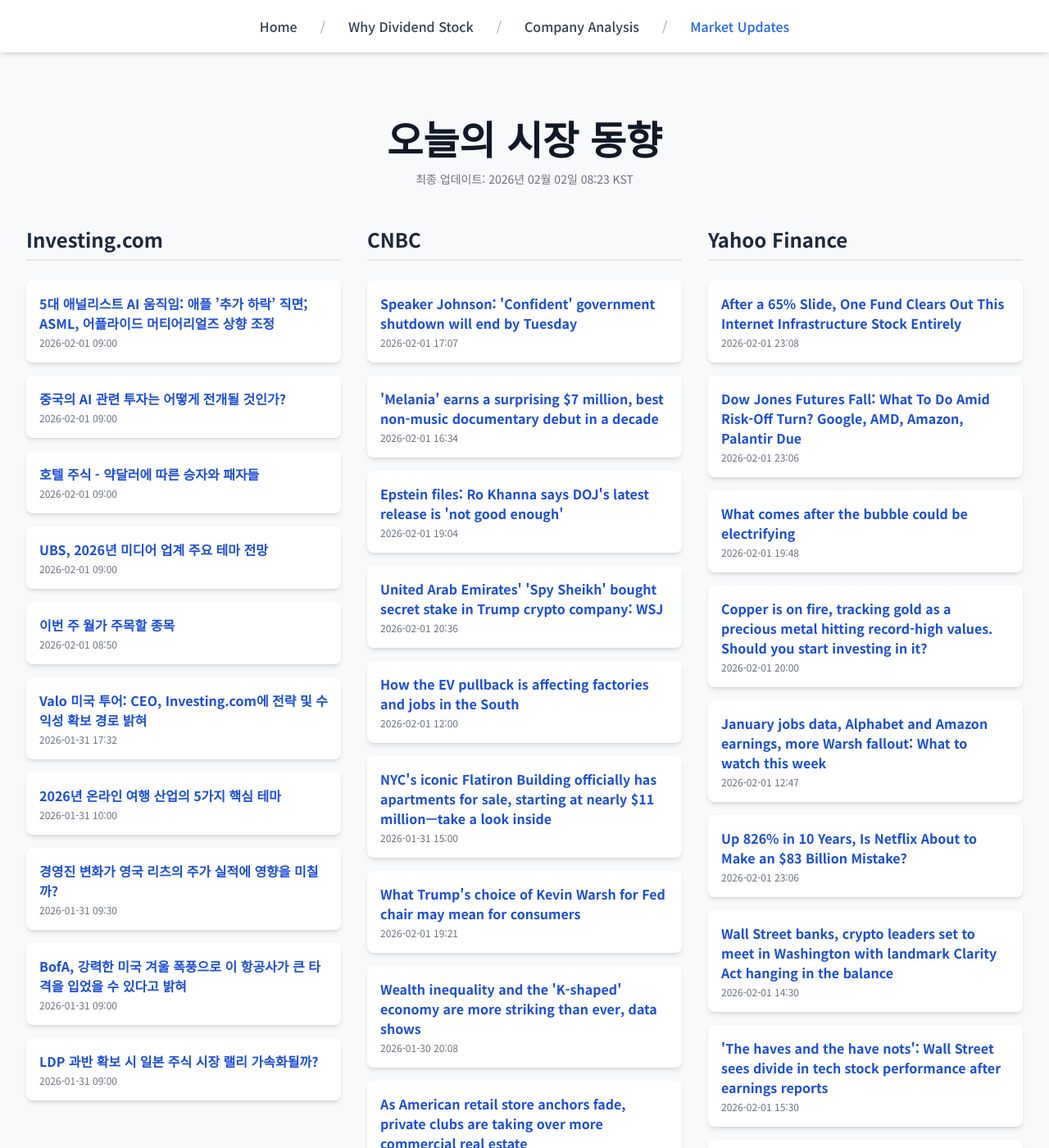
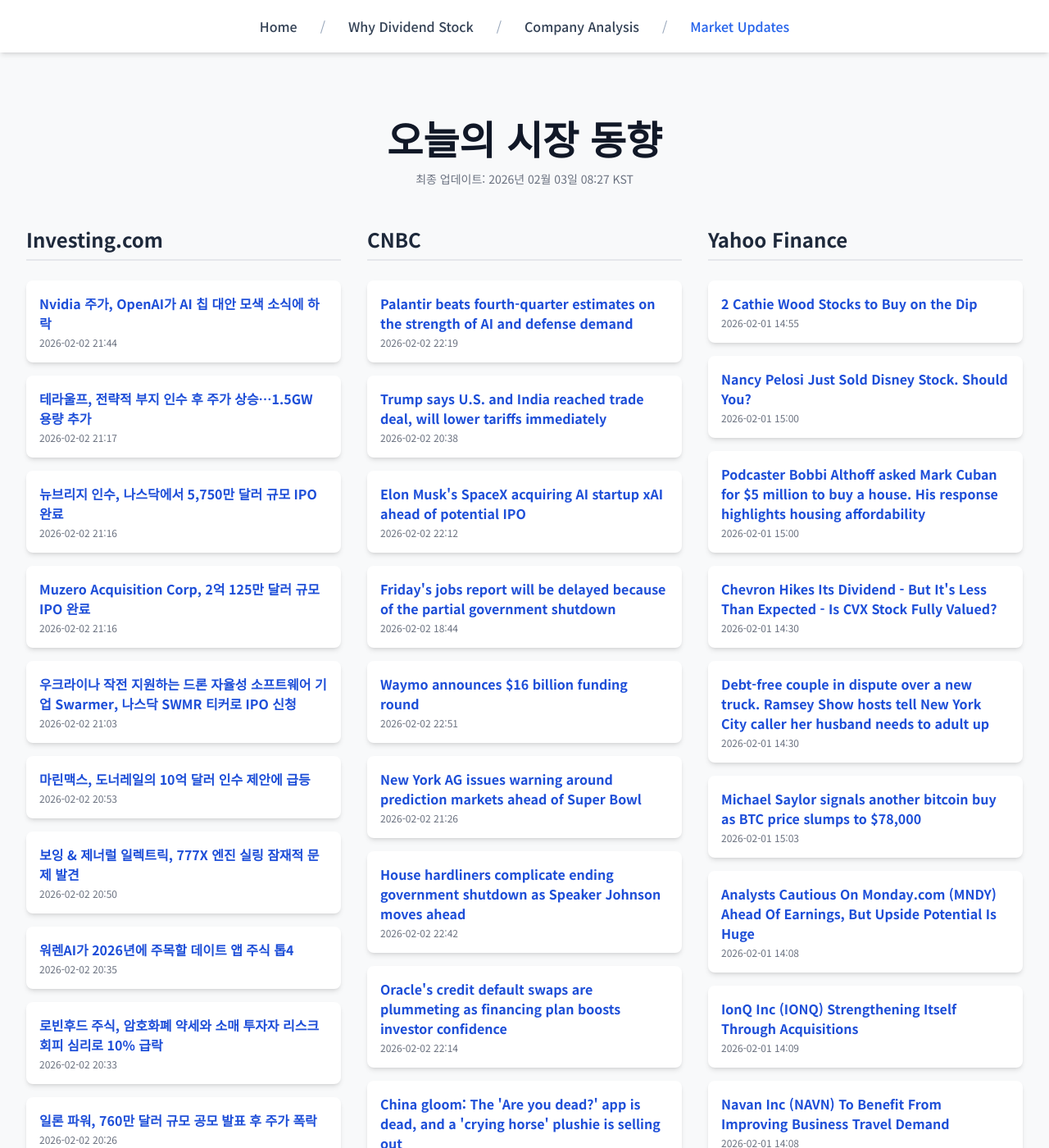
Before and after one commit to Kay-Hwang/my-company-analysis, a Jekyll site: the page built from market-updates.html, in a window 1280 px wide and 1400 px high. Shown: the whole window at 82% size. Built offline with Jekyll 4.4.1, drawn with Linux system fonts in a browser that asks for light colours; nearby versions of some CDN libraries; a script that is not in the unit is left out; some of the changed text lies outside the part shown.

Commit message:
Update daily data

```diff
--- a/_data/latest_data.json
+++ b/_data/latest_data.json
@@ -1,190 +1,190 @@
 {
-  "lastUpdated": "2026년 02월 02일 08:23 KST",
+  "lastUpdated": "2026년 02월 03일 08:27 KST",
   "news": {
     "investing": [
       {
-        "title": "5대 애널리스트 AI 움직임: 애플 ’추가 하락’ 직면; ASML, 어플라이드 머티어리얼즈 상향 조정",
-        "link": "https://kr.investing.com/news/stock-market-news/article-1806777",
-        "pubDate": "2026-02-01 09:00:06",
-        "summary": "5대 애널리스트 AI 움직임: 애플 ’추가 하락’ 직면; ASML, 어플라이드 머티어리얼즈 상향 조정"
+        "title": "Nvidia 주가, OpenAI가 AI 칩 대안 모색 소식에 하락",
+        "link": "https://kr.investing.com/news/stock-market-news/article-1808529",
+        "pubDate": "2026-02-02 21:44:23",
+        "summary": "Nvidia 주가, OpenAI가 AI 칩 대안 모색 소식에 하락"
       },
       {
-        "title": "중국의 AI 관련 투자는 어떻게 전개될 것인가?",
-        "link": "https://kr.investing.com/news/stock-market-news/article-1806775",
-        "pubDate": "2026-02-01 09:00:05",
-        "summary": "중국의 AI 관련 투자는 어떻게 전개될 것인가?"
+        "title": "테라울프, 전략적 부지 인수 후 주가 상승…1.5GW 용량 추가",
+        "link": "https://kr.investing.com/news/stock-market-news/article-93CH-1808445",
+        "pubDate": "2026-02-02 21:17:07",
+        "summary": "테라울프, 전략적 부지 인수 후 주가 상승…1.5GW 용량 추가"
       },
       {
-        "title": "호텔 주식 - 약달러에 따른 승자와 패자들",
-        "link": "https://kr.investing.com/news/stock-market-news/article-1806773",
-        "pubDate": "2026-02-01 09:00:04",
-        "summary": "호텔 주식 - 약달러에 따른 승자와 패자들"
+        "title": "뉴브리지 인수, 나스닥에서 5,750만 달러 규모 IPO 완료",
+        "link": "https://kr.investing.com/news/stock-market-news/article-432SI-1808450",
+        "pubDate": "2026-02-02 21:16:38",
+        "summary": "뉴브리지 인수, 나스닥에서 5,750만 달러 규모 IPO 완료"
       },
       {
-        "title": "UBS, 2026년 미디어 업계 주요 테마 전망",
-        "link": "https://kr.investing.com/news/stock-market-news/article-1806774",
-        "pubDate": "2026-02-01 09:00:03",
-        "summary": "UBS, 2026년 미디어 업계 주요 테마 전망"
+        "title": "Muzero Acquisition Corp, 2억 125만 달러 규모 IPO 완료",
+        "link": "https://kr.investing.com/news/stock-market-news/article-432SI-1808444",
+        "pubDate": "2026-02-02 21:16:16",
+        "summary": "Muzero Acquisition Corp, 2억 125만 달러 규모 IPO 완료"
       },
       {
-        "title": "이번 주 월가 주목할 종목",
-        "link": "https://kr.investing.com/news/stock-market-news/article-1806771",
-        "pubDate": "2026-02-01 08:50:54",
-        "summary": "이번 주 월가 주목할 종목"
+        "title": "우크라이나 작전 지원하는 드론 자율성 소프트웨어 기업 Swarmer, 나스닥 SWMR 티커로 IPO 신청",
+        "link": "https://kr.investing.com/news/stock-market-news/article-432SI-1808405",
+        "pubDate": "2026-02-02 21:03:04",
+        "summary": "우크라이나 작전 지원하는 드론 자율성 소프트웨어 기업 Swarmer, 나스닥 SWMR 티커로 IPO 신청"
       },
       {
-        "title": "Valo 미국 투어: CEO, Investing.com에 전략 및 수익성 확보 경로 밝혀",
-        "link": "https://kr.investing.com/news/stock-market-news/article-1806734",
-        "pubDate": "2026-01-31 17:32:38",
-        "summary": "Valo 미국 투어: CEO, Investing.com에 전략 및 수익성 확보 경로 밝혀"
+        "title": "마린맥스, 도너레일의 10억 달러 인수 제안에 급등",
+        "link": "https://kr.investing.com/news/stock-market-news/article-93CH-1808396",
+        "pubDate": "2026-02-02 20:53:39",
+        "summary": "마린맥스, 도너레일의 10억 달러 인수 제안에 급등"
       },
       {
-        "title": "2026년 온라인 여행 산업의 5가지 핵심 테마",
-        "link": "https://kr.investing.com/news/stock-market-news/article-1806721",
-        "pubDate": "2026-01-31 10:00:03",
-        "summary": "2026년 온라인 여행 산업의 5가지 핵심 테마"
+        "title": "보잉 & 제너럴 일렉트릭, 777X 엔진 실링 잠재적 문제 발견",
+        "link": "https://kr.investing.com/news/stock-market-news/article-93CH-1808394",
+        "pubDate": "2026-02-02 20:50:41",
+        "summary": "보잉 & 제너럴 일렉트릭, 777X 엔진 실링 잠재적 문제 발견"
       },
       {
-        "title": "경영진 변화가 영국 리츠의 주가 실적에 영향을 미칠까?",
-        "link": "https://kr.investing.com/news/stock-market-news/article-1806720",
-        "pubDate": "2026-01-31 09:30:02",
-        "summary": "경영진 변화가 영국 리츠의 주가 실적에 영향을 미칠까?"
+        "title": "워렌AI가 2026년에 주목할 데이트 앱 주식 톱4",
+        "link": "https://kr.investing.com/news/stock-market-news/article-93CH-1808384",
+        "pubDate": "2026-02-02 20:35:27",
+        "summary": "워렌AI가 2026년에 주목할 데이트 앱 주식 톱4"
       },
       {
-        "title": "BofA, 강력한 미국 겨울 폭풍으로 이 항공사가 큰 타격을 입었을 수 있다고 밝혀",
-        "link": "https://kr.investing.com/news/stock-market-news/article-1806718",
-        "pubDate": "2026-01-31 09:00:04",
-        "summary": "BofA, 강력한 미국 겨울 폭풍으로 이 항공사가 큰 타격을 입었을 수 있다고 밝혀"
+        "title": "로빈후드 주식, 암호화폐 약세와 소매 투자자 리스크 회피 심리로 10% 급락",
+        "link": "https://kr.investing.com/news/stock-market-news/article-1808385",
+        "pubDate": "2026-02-02 20:33:43",
+        "summary": "로빈후드 주식, 암호화폐 약세와 소매 투자자 리스크 회피 심리로 10% 급락"
       },
       {
-        "title": "LDP 과반 확보 시 일본 주식 시장 랠리 가속화될까?",
-        "link": "https://kr.investing.com/news/stock-market-news/article-1806717",
-        "pubDate": "2026-01-31 09:00:02",
-        "summary": "LDP 과반 확보 시 일본 주식 시장 랠리 가속화될까?"
+        "title": "일론 파워, 760만 달러 규모 공모 발표 후 주가 폭락",
+        "link": "https://kr.investing.com/news/stock-market-news/article-93CH-1808376",
+        "pubDate": "2026-02-02 20:26:11",
+        "summary": "일론 파워, 760만 달러 규모 공모 발표 후 주가 폭락"
       }
     ],
     "cnbc": [
       {
-        "title": "Speaker Johnson: 'Confident' government shutdown will end by Tuesday",
-        "link": "https://www.cnbc.com/2026/02/01/government-shutdown-mike-johnson.html",
-        "pubDate": "Sun, 01 Feb 2026 17:07:06 GMT",
-        "summary": "The government shut down on Saturday after Senate Democrats demanded changes to a spending package following the killings of U.S. citizens in Minnesota."
+        "title": "Palantir beats fourth-quarter estimates on the strength of AI and defense demand",
+        "link": "https://www.cnbc.com/2026/02/02/palantir-pltr-q4-2025-earnings.html",
+        "pubDate": "Mon, 02 Feb 2026 22:19:37 GMT",
+        "summary": "Palantir topped Wall Street's fourth-quarter estimates as more businesses and the U.S. government race to buy its artificial intelligence tools."
       },
       {
-        "title": "'Melania' earns a surprising $7 million, best non-music documentary debut in a decade",
-        "link": "https://www.cnbc.com/2026/02/01/melania-documentary-posts-7-million-domestic-opening.html",
-        "pubDate": "Sun, 01 Feb 2026 16:34:11 GMT",
-        "summary": "Amazon reportedly paid an estimated $40 million to acquire 'Melania' and spent an additional $35 million on marketing."
+        "title": "Trump says U.S. and India reached trade deal, will lower tariffs immediately",
+        "link": "https://www.cnbc.com/2026/02/02/trump-india-trade-deal-tariffs.html",
+        "pubDate": "Mon, 02 Feb 2026 20:38:14 GMT",
+        "summary": "The U.S. and India have reached a trade deal to lower tariffs, President Donald Trump announced."
       },
       {
-        "title": "Epstein files: Ro Khanna says DOJ's latest release is 'not good enough'",
-        "link": "https://www.cnbc.com/2026/02/01/epstein-files-ro-khanna-says-dojs-release-is-not-good-enough.html",
-        "pubDate": "Sun, 01 Feb 2026 19:04:50 GMT",
-        "summary": "The congressional Democrat said that Friday's Epstein disclosure was \"significant,\" but it is only about half of the files that have been collected."
+        "title": "Elon Musk's SpaceX acquiring AI startup xAI ahead of potential IPO",
+        "link": "https://www.cnbc.com/2026/02/02/elon-musk-spacex-xai-ipo.html",
+        "pubDate": "Mon, 02 Feb 2026 22:12:14 GMT",
+        "summary": "Musk is combining rocket maker SpaceX with his AI startup, the largest tie-up in his expansive business portfolio."
       },
       {
-        "title": "United Arab Emirates' 'Spy Sheikh' bought secret stake in Trump crypto company: WSJ",
-        "link": "https://www.cnbc.com/2026/02/01/spy-sheikh-stake-trump-crypto.html",
-        "pubDate": "Sun, 01 Feb 2026 20:36:33 GMT",
-        "summary": "“This is corruption, plain and simple,\" said Massachusetts Sen. Elizabeth Warren, the top Democrat on the Senate Banking Committee."
+        "title": "Friday's jobs report will be delayed because of the partial government shutdown",
+        "link": "https://www.cnbc.com/2026/02/02/fridays-jobs-report-will-be-delayed-because-of-the-partial-government-shutdown.html",
+        "pubDate": "Mon, 02 Feb 2026 18:44:43 GMT",
+        "summary": "Following last year's record shutdown, the BLS also was forced to delay a number of its releases."
       },
       {
-        "title": "How the EV pullback is affecting factories and jobs in the South",
-        "link": "https://www.cnbc.com/2026/02/01/ev-pullback-factories-jobs-south.html",
-        "pubDate": "Sun, 01 Feb 2026 12:00:01 GMT",
-        "summary": "Automakers, suppliers and battery makers were funneling hundreds of billions of dollars into EV-related manufacturing in the U.S. Now it's all in question."
+        "title": "Waymo announces $16 billion funding round",
+        "link": "https://www.cnbc.com/2026/02/02/waymo-announced-16-billion-fundraising-round.html",
+        "pubDate": "Mon, 02 Feb 2026 22:51:22 GMT",
+        "summary": "The Alphabet-owned company said it is now valued at $126 billion."
       },
       {
-        "title": "NYC's iconic Flatiron Building officially has apartments for sale, starting at nearly $11 million—take a look inside",
-        "link": "https://www.cnbc.com/2026/01/31/flatiron-building-apartments-for-sale.html",
-        "pubDate": "Sat, 31 Jan 2026 15:00:01 GMT",
-        "summary": "The Flatiron Building has gone from a commercial building to a residential one with 38 luxury condos."
+        "title": "New York AG issues warning around prediction markets ahead of Super Bowl",
+        "link": "https://www.cnbc.com/2026/02/02/new-york-ag-prediction-markets-super-bowl-warning.html",
+        "pubDate": "Mon, 02 Feb 2026 21:26:16 GMT",
+        "summary": "New York Attorney General Letitia James is cautioning all New Yorkers about placing trades on prediction markets ahead of the Super Bowl."
       },
       {
-        "title": "What Trump's choice of Kevin Warsh for Fed chair may mean for consumers",
-        "link": "https://www.cnbc.com/2026/01/30/trump-fed-chair-pick-kevin-warsh.html",
-        "pubDate": "Sun, 01 Feb 2026 19:21:15 GMT",
-        "summary": "Trump's choice for Fed chair could have far-reaching consequences for almost all consumer borrowing costs and savings rates."
+        "title": "House hardliners complicate ending government shutdown as Speaker Johnson moves ahead",
+        "link": "https://www.cnbc.com/2026/02/02/government-shutdown-house-mike-johnson.html",
+        "pubDate": "Mon, 02 Feb 2026 22:42:36 GMT",
+        "summary": "The U.S. government partially shut down Saturday morning after Congress failed to pass legislation to keep it funded."
       },
       {
-        "title": "Wealth inequality and the 'K-shaped' economy are more striking than ever, data shows",
-        "link": "https://www.cnbc.com/2026/01/30/wealth-inequality-k-shaped-economy-united-states-consumer-spending-trump.html",
-        "pubDate": "Fri, 30 Jan 2026 20:08:17 GMT",
-        "summary": "The K-shaped economy is as apparent as ever and isn't going away anytime soon, economists say."
+        "title": "Oracle's credit default swaps are plummeting as financing plan boosts investor confidence",
+        "link": "https://www.cnbc.com/2026/02/02/oracles-credit-default-swaps-are-plummeting-after-financing-plans.html",
+        "pubDate": "Mon, 02 Feb 2026 22:14:54 GMT",
+        "summary": "Oracle's 5-year credit default swaps are tumbling after the company announced a $50 billion debt and equity financing plan."
       },
       {
-        "title": "As American retail store anchors fade, private clubs are taking over more commercial real estate",
-        "link": "https://www.cnbc.com/2026/02/01/retail-mall-stores-closures-private-clubs-commercial-real-estate.html",
-        "pubDate": "Sun, 01 Feb 2026 16:27:30 GMT",
-        "summary": "Affluent consumers are key to retail centers as the K-shaped economy hits lower-end shoppers hard, and that's leading the private club concept to more cities."
+        "title": "China gloom: The 'Are you dead?' app is dead, and a 'crying horse' plushie is selling out",
+        "link": "https://www.cnbc.com/2026/02/02/china-gloom-are-you-dead-crying-horse.html",
+        "pubDate": "Mon, 02 Feb 2026 18:26:57 GMT",
+        "summary": "China shut down the \"Are you dead\" app, but the \"crying horse\" is selling out as the country grapples with a slowing economy and uncertainty."
       },
       {
-        "title": "AstraZeneca is listing in New York, as Big Pharma balances the huge U.S. market with China's tempting innovation",
-        "link": "https://www.cnbc.com/2026/02/01/astrazeneca-nyse-listing-china-pharma-pours-15-billion-into-china.html",
-        "pubDate": "Sun, 01 Feb 2026 10:51:30 GMT",
-        "summary": "AstraZeneca announces multibillion dollar investments in China as Big Pharma is increasingly looking east for innovation."
+        "title": "Here are the retailers with the most store openings and closures planned for 2026",
+        "link": "https://www.cnbc.com/2026/02/02/store-openings-and-closures-2026-dollar-general-aldi-gamestop.html",
+        "pubDate": "Mon, 02 Feb 2026 22:32:20 GMT",
+        "summary": "Stores closures in the U.S. are expected to fall to the lowest level in the past three years, according to an analysis by Coresight Research."
       }
     ],
     "yahoo": [
       {
-        "title": "After a 65% Slide, One Fund Clears Out This Internet Infrastructure Stock Entirely",
-        "link": "https://finance.yahoo.com/news/65-slide-one-fund-clears-230853627.html",
-        "pubDate": "2026-02-01T23:08:53Z",
-        "summary": "After a 65% Slide, One Fund Clears Out This Internet Infrastructure Stock Entirely"
+        "title": "2 Cathie Wood Stocks to Buy on the Dip",
+        "link": "https://finance.yahoo.com/news/2-cathie-wood-stocks-buy-145500053.html",
+        "pubDate": "2026-02-01T14:55:00Z",
+        "summary": "2 Cathie Wood Stocks to Buy on the Dip"
       },
       {
-        "title": "Dow Jones Futures Fall: What To Do Amid Risk-Off Turn? Google, AMD, Amazon, Palantir Due",
-        "link": "https://www.investors.com/market-trend/stock-market-today/dow-jones-futures-risk-off-shift-google-amd-amazon-palantir-lilly/?src=A00220&yptr=yahoo",
-        "pubDate": "2026-02-01T23:06:05Z",
-        "summary": "Dow Jones Futures Fall: What To Do Amid Risk-Off Turn? Google, AMD, Amazon, Palantir Due"
+        "title": "Nancy Pelosi Just Sold Disney Stock. Should You?",
+        "link": "https://finance.yahoo.com/news/nancy-pelosi-just-sold-disney-150002334.html",
+        "pubDate": "2026-02-01T15:00:02Z",
+        "summary": "Nancy Pelosi Just Sold Disney Stock. Should You?"
       },
       {
-        "title": "What comes after the bubble could be electrifying",
-        "link": "https://finance.yahoo.com/news/what-comes-after-the-bubble-could-be-electrifying-194823433.html",
-        "pubDate": "2026-02-01T19:48:23Z",
-        "summary": "What comes after the bubble could be electrifying"
+        "title": "Podcaster Bobbi Althoff asked Mark Cuban for $5 million to buy a house. His response highlights housing affordability",
+        "link": "https://finance.yahoo.com/news/podcaster-bobbi-althoff-asked-mark-150000527.html",
+        "pubDate": "2026-02-01T15:00:00Z",
+        "summary": "Podcaster Bobbi Althoff asked Mark Cuban for $5 million to buy a house. His response highlights housing affordability"
       },
       {
-        "title": "Copper is on fire, tracking gold as a precious metal hitting record-high values. Should you start investing in it?",
-        "link": "https://finance.yahoo.com/news/copper-fire-tracking-gold-precious-200000162.html",
-        "pubDate": "2026-02-01T20:00:00Z",
-        "summary": "Copper is on fire, tracking gold as a precious metal hitting record-high values. Should you start investing in it?"
+        "title": "Chevron Hikes Its Dividend - But It's Less Than Expected - Is CVX Stock Fully Valued?",
+        "link": "https://finance.yahoo.com/news/chevron-hikes-dividend-less-expected-143002932.html",
+        "pubDate": "2026-02-01T14:30:02Z",
+        "summary": "Chevron Hikes Its Dividend - But It's Less Than Expected - Is CVX Stock Fully Valued?"
       },
       {
-        "title": "January jobs data, Alphabet and Amazon earnings, more Warsh fallout: What to watch this week",
-        "link": "https://finance.yahoo.com/news/january-jobs-data-alphabet-and-amazon-earnings-more-warsh-fallout-what-to-watch-this-week-124723942.html",
-        "pubDate": "2026-02-01T12:47:23Z",
-        "summary": "January jobs data, Alphabet and Amazon earnings, more Warsh fallout: What to watch this week"
+        "title": "Debt-free couple in dispute over a new truck. Ramsey Show hosts tell New York City caller her husband needs to adult up",
+        "link": "https://finance.yahoo.com/news/debt-free-couple-dispute-over-143000691.html",
+        "pubDate": "2026-02-01T14:30:00Z",
+        "summary": "Debt-free couple in dispute over a new truck. Ramsey Show hosts tell New York City caller her husband needs to adult up"
       },
       {
-        "title": "Up 826% in 10 Years, Is Netflix About to Make an $83 Billion Mistake?",
-        "link": "https://finance.yahoo.com/news/826-10-years-netflix-83-230600210.html",
-        "pubDate": "2026-02-01T23:06:00Z",
-        "summary": "Up 826% in 10 Years, Is Netflix About to Make an $83 Billion Mistake?"
+        "title": "Michael Saylor signals another bitcoin buy as BTC price slumps to $78,000",
+        "link": "https://finance.yahoo.com/news/michael-saylor-signals-another-bitcoin-150357394.html",
+        "pubDate": "2026-02-01T15:03:57Z",
+        "summary": "Michael Saylor signals another bitcoin buy as BTC price slumps to $78,000"
       },
       {
-        "title": "Wall Street banks, crypto leaders set to meet in Washington with landmark Clarity Act hanging in the balance",
-        "link": "https://finance.yahoo.com/news/wall-street-banks-crypto-leaders-set-to-meet-in-washington-with-landmark-clarity-act-hanging-in-the-balance-143008155.html",
-        "pubDate": "2026-02-01T14:30:08Z",
-        "summary": "Wall Street banks, crypto leaders set to meet in Washington with landmark Clarity Act hanging in the balance"
+        "title": "Analysts Cautious On Monday.com (MNDY) Ahead Of Earnings, But Upside Potential Is Huge",
+        "link": "https://finance.yahoo.com/news/analysts-cautious-monday-com-mndy-140853467.html",
+        "pubDate": "2026-02-01T14:08:53Z",
+        "summary": "Analysts Cautious On Monday.com (MNDY) Ahead Of Earnings, But Upside Potential Is Huge"
       },
       {
-        "title": "'The haves and the have nots': Wall Street sees divide in tech stock performance after earnings reports",
-        "link": "https://finance.yahoo.com/news/the-haves-and-the-have-nots-wall-street-sees-divide-in-tech-stock-performance-after-earnings-reports-153043282.html",
-        "pubDate": "2026-02-01T15:30:43Z",
-        "summary": "'The haves and the have nots': Wall Street sees divide in tech stock performance after earnings reports"
+        "title": "IonQ Inc (IONQ) Strengthening Itself Through Acquisitions",
+        "link": "https://finance.yahoo.com/news/ionq-inc-ionq-strengthening-itself-140904721.html",
+        "pubDate": "2026-02-01T14:09:04Z",
+        "summary": "IonQ Inc (IONQ) Strengthening Itself Through Acquisitions"
       },
       {
-        "title": "I’m a 66-year-old retired homeowner in Fort Worth, sitting on $143,000 in cash. What should I do with my money?",
-        "link": "https://finance.yahoo.com/news/m-66-old-retired-homeowner-183300174.html",
-        "pubDate": "2026-02-01T18:33:00Z",
-        "summary": "I’m a 66-year-old retired homeowner in Fort Worth, sitting on $143,000 in cash. What should I do with my money?"
+        "title": "Navan Inc (NAVN) To Benefit From Improving Business Travel Demand",
+        "link": "https://finance.yahoo.com/news/navan-inc-navn-benefit-improving-140850773.html",
+        "pubDate": "2026-02-01T14:08:50Z",
+        "summary": "Navan Inc (NAVN) To Benefit From Improving Business Travel Demand"
       },
       {
-        "title": "Jim Cramer Discusses Kimberly-Clark (KMB) & Dividends",
-        "link": "https://finance.yahoo.com/news/jim-cramer-discusses-kimberly-clark-182848080.html",
-        "pubDate": "2026-02-01T18:28:48Z",
-        "summary": "Jim Cramer Discusses Kimberly-Clark (KMB) & Dividends"
+        "title": "Analysts Optimistic on D-Wave Quantum’s (QBTS) Growing Commercial Adoption",
+        "link": "https://finance.yahoo.com/news/analysts-optimistic-d-wave-quantum-140901283.html",
+        "pubDate": "2026-02-01T14:09:01Z",
+        "summary": "Analysts Optimistic on D-Wave Quantum’s (QBTS) Growing Commercial Adoption"
       }
     ]
   }
```
